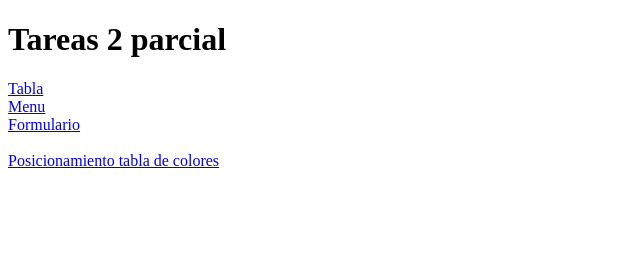
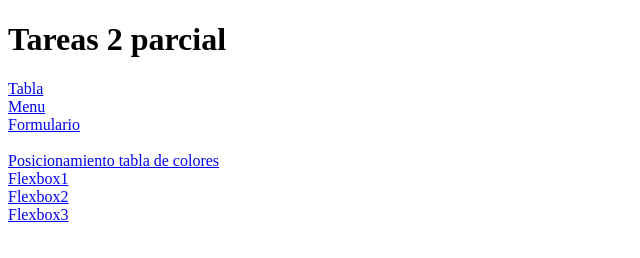
Before and after one commit to al45587/Formularios2, a plain HTML site: page index.html in a window 1280 px wide. Shown: the whole page, without its empty margins (0-640 px from the left). Drawn offline with Linux system fonts and the light colour scheme.

Commit message:
Update index.html

```diff
--- a/index.html
+++ b/index.html
@@ -15,6 +15,12 @@
     <br>
     <br>
     <a href="Colorescopia.html">Posicionamiento tabla de colores</a>
+    <br>
+    <a href="flexbox1-inicio.html">Flexbox1</a>
+    <br>
+    <a href="flexbox2-inicio.html">Flexbox2</a>
+    <br>
+    <a href="flexbox3-inicio.html">Flexbox3</a>
 
 </body>
 </html>
```
